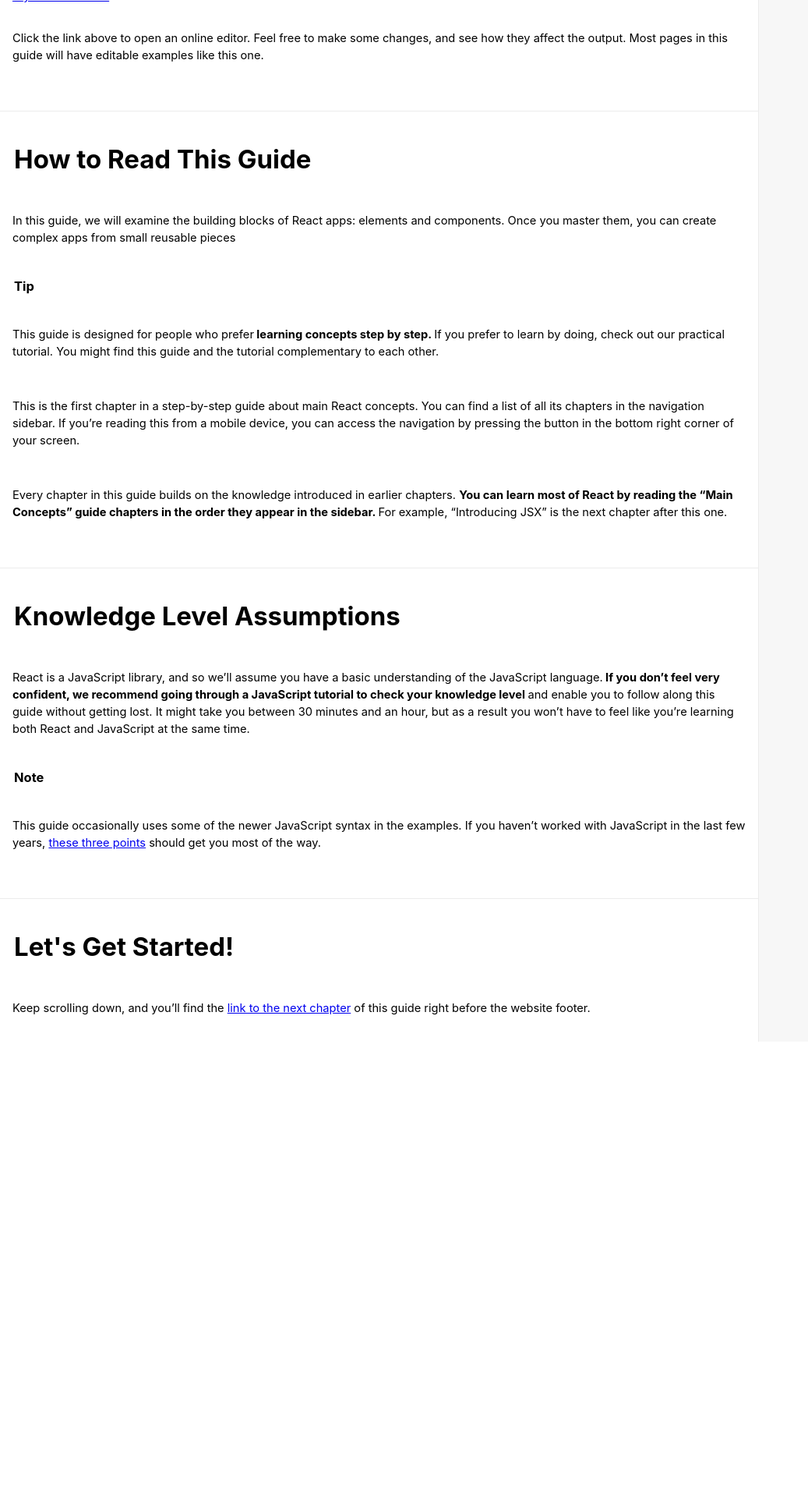
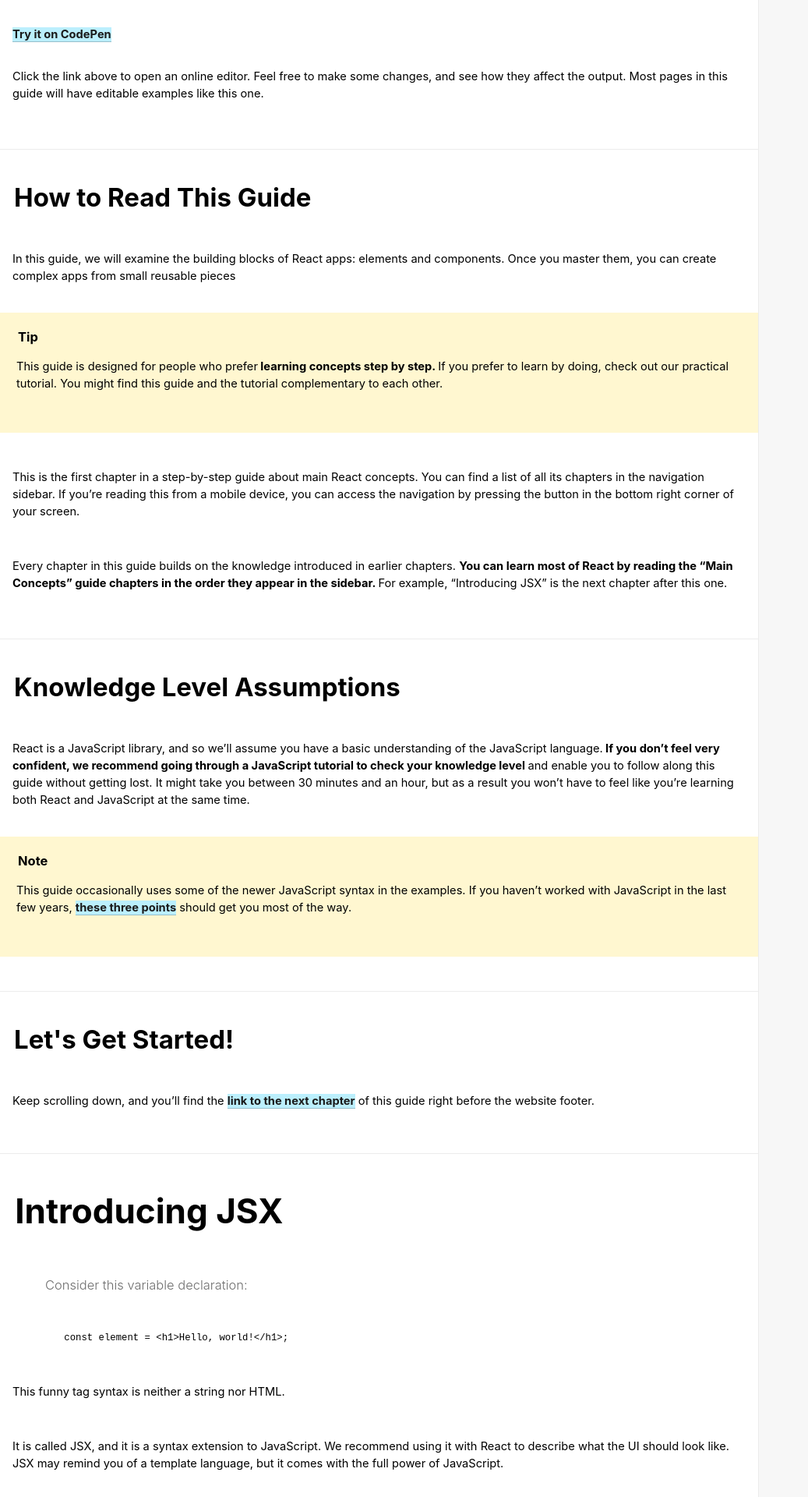
Before and after one commit to TheNewStyles/tech-doc-page, a React (Create React App) app: page / in a window 1280 px wide. Shown: the part 553-2473 px from the top of the page at 78% size, without its empty margins (0-1037 px from the left). Before the commit the page ends 1889 px from the top, so only its background shows below. Built offline with nearby package versions, Linux system fonts and the light colour scheme.

Commit message:
Finish first chapter. Style links, tip, headers

```diff
--- a/src/components/App.js
+++ b/src/components/App.js
@@ -20,9 +20,9 @@ class App extends Component {
             <section id="hello-world" className="main-section">
                 <header>
                     <h1>React Documentation</h1>
+                    <Paragraph text="This documentation was created from https://reactjs.org/docs" />
                 </header>
                 <SectionHeader id="hw-header" title="Hello World" />
-                <Paragraph text="This documentation was created from https://reactjs.org/docs" />
                 <Code codeCaption="The smallest React example looks like this:" code={this.code[0]} />
                 <Paragraph text="It displays a heading saying “Hello, world!” on the page." />
                 <ExternalLink link="https://codepen.io/pen?&editors=0010" linkText="Try it on CodePen" />
@@ -44,12 +44,12 @@ class App extends Component {
                     <Paragraph text={["Keep scrolling down, and you’ll find the ", <a href="#introducing-jsx">link to the next chapter</a> ," of this guide right before the website footer."]} />
                 </article>
             </section>
-            {/* <section>
-                <List listItems={["one", "two", "three"]} />
-                <List listItems={["chode", "george", "roscoe"]} />
-                <Code codeCaption="Code Snippet Title" code={this.code[0]} />
-                <Code codeCaption="My new code section" code={this.code[1]} />
-            </section> */}
+            <section id="introducing-jsx" className="main-section">
+                <h1>Introducing JSX</h1>
+                <Code codeCaption="Consider this variable declaration:" code={this.code[1]} />
+                <Paragraph text="This funny tag syntax is neither a string nor HTML." />
+                <Paragraph text="It is called JSX, and it is a syntax extension to JavaScript. We recommend using it with React to describe what the UI should look like. JSX may remind you of a template language, but it comes with the full power of JavaScript." />
+            </section>
         </main>
       </div>
     );
@@ -62,15 +62,7 @@ code = [
     document.getElementById('root')
 );
 `,
-`public static void MyClassInitialize(TestContext testContext)
-{
-  ITCommon.UserManagement.AutoRefreshAuthorizationCache = false;
-
-  _classBucket = new ITCommon.TestBucket();
-
-  _carrier = ITCommon.CarrierManagement.SetupLotsaTruckingCarrier();
-  _classBucket.TakeOwnershipOfCarrier(_carrier);
-} `
+`const element = <h1>Hello, world!</h1>;`
 ];
 
 
--- a/src/components/ExternalLink.js
+++ b/src/components/ExternalLink.js
@@ -5,7 +5,7 @@ import '../styles/ExternalLink.css';
 class ExternalLink extends Component {
     render() {
       return (
-        <a href={this.props.link}>{this.props.linkText}</a>
+        <a className="external-link" href={this.props.link}>{this.props.linkText}</a>
         );
     }
 }
--- a/src/components/Tip.js
+++ b/src/components/Tip.js
@@ -5,7 +5,7 @@ import '../styles/Tip.css';
 class Tip extends Component {
     render() {
         return (
-            <div>
+            <div className="tip">
                 <h4>{this.props.title}</h4>
                 <p>{this.props.text}</p>
             </div>
--- a/src/styles/App.css
+++ b/src/styles/App.css
@@ -15,6 +15,8 @@
 
 h1 {
     padding-left: 0.4em;
+    padding-top: 1em;
+    border-top: 1px solid #ececec;
 }
 
 @media screen and (min-width: 0px) and (max-width: 580px) {
--- a/src/styles/ExternalLink.css
+++ b/src/styles/ExternalLink.css
@@ -1,3 +1,9 @@
-a {
-    padding-left: 1em;
+.external-link {
+    margin-left: 1em;
+    font-weight: bolder;
+    background-color: #bbeffd;
+    border-bottom: 1px solid rgba(0,0,0,0.2);
+    color: #1a1a1a;
+    text-decoration: none;
+    margin-left: 1em;
 }
--- a/src/styles/NavBar.css
+++ b/src/styles/NavBar.css
@@ -27,6 +27,8 @@
 #navbar h4 {
     border-top: none;
     line-height: 1.2;
+    padding-left: 0.5em;
+    margin-bottom: 0.1em;
 }
 
 @media screen and (min-width: 0px) and (max-width: 580px) {
--- a/src/styles/Paragraph.css
+++ b/src/styles/Paragraph.css
@@ -4,4 +4,9 @@ p {
 
 p a {
     padding-left: 0;
+    font-weight: bolder;
+    background-color: #bbeffd;
+    border-bottom: 1px solid rgba(0,0,0,0.2);
+    color: #1a1a1a;
+    text-decoration: none;
 }
--- a/src/styles/Tip.css
+++ b/src/styles/Tip.css
@@ -1,3 +1,20 @@
-h4 {
+.tip {
+    background-color: rgba(255,229,100,0.3);
+    border-left-color: #ffe564;
+    border-left-width: 9px;
+    border-left-style: solid;
+    padding: 20px 45px 20px 26px;
+    margin-bottom: 30px;
+    margin-top: 20px;
+    margin-left: -30px;
+    margin-right: -30px;
+}
+
+.tip h4 {
     padding: 0em 1em 0em 1em;
+    margin: 0;
 }
+
+.tip p{
+ margin-top: 0;
+}
```
